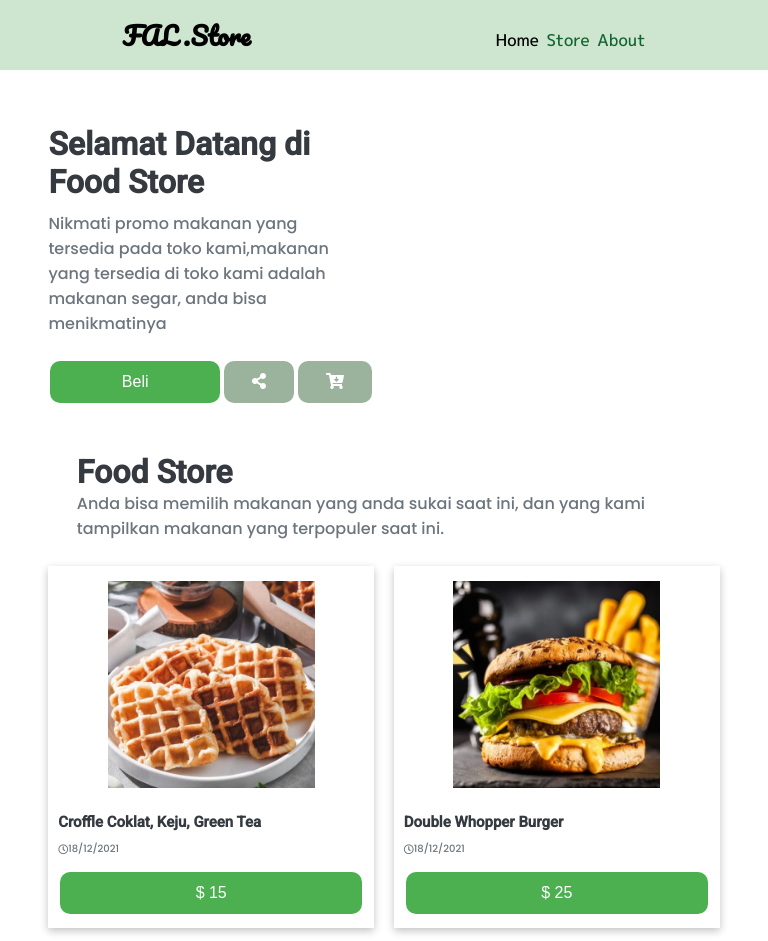
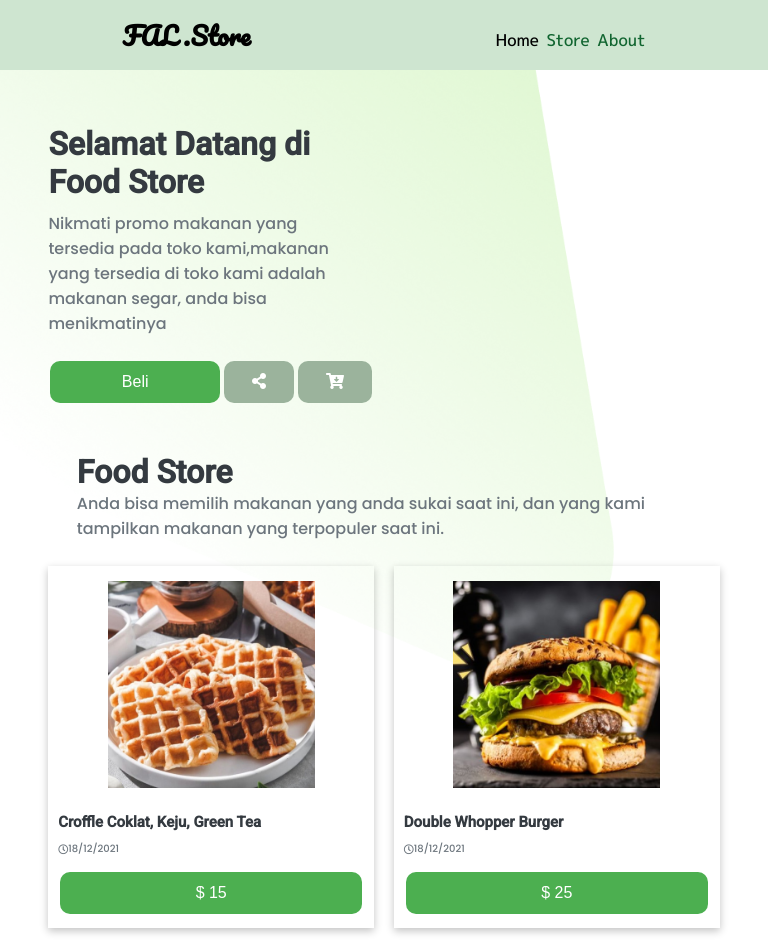
Before and after one commit to Fahmiali99/Food-Store, a plain HTML site: page index.html in a window 768 px wide. Shown: the top 941 px of the page. Drawn offline with Linux system fonts and the light colour scheme.

Commit message:
background

```diff
--- a/index.html
+++ b/index.html
@@ -66,11 +66,13 @@
       <script src="script.js"></script>
     </header>
 
-    <!-- <div class="baner-store">
-      <div class="img-baner">
-        <img src="/image/store/foodstore.png" alt="" width="100%" />
-      </div>
-    </div> -->
+    <figure class="background">
+      <img
+        class="img-background"
+        src="/image/background/Polygon 1.png"
+        alt=""
+      />
+    </figure>
 
     <div class="content-ban">
       <div class="kiri-ban">
@@ -231,7 +233,6 @@
 
         <article>
           <div class="title-promo">
-            <!-- <div class="title-promo-on" style="width: 100; display: flex"> -->
             <div class="point-title-promo">
               <h1 id="title-promo">Promo</h1>
             </div>
@@ -243,9 +244,6 @@
                 <p>Selengkapnya</p>
               </a>
             </div>
-            <!-- <div class="button-buy-promo">
-              <button class="button button2">$ 10</button>
-            </div> -->
           </div>
           <div class="content-ban">
             <div class="kiri-ban">
--- a/style.css
+++ b/style.css
@@ -378,6 +378,16 @@ footer {
   margin-top: 20px;
 }
 
+.background {
+  position: absolute;
+  width: 100%;
+  z-index: -99;
+}
+
+.img-background {
+  z-index: -2;
+}
+
 @media screen and (min-width: 768px) {
   .food-store-img-ii {
     display: none;
@@ -386,6 +396,7 @@ footer {
   .point-title-promo {
     width: 100%;
     margin-left: 7%;
+    z-index: -99;
   }
 }
 
@@ -396,6 +407,12 @@ footer {
   }
 
   aside {
+    width: 100%;
+    display: flex;
+    justify-content: center;
+  }
+
+  .container-aside {
     width: 100%;
     display: flex;
     justify-content: center;
@@ -529,11 +546,7 @@ footer {
     justify-content: center;
     margin-top: 5px;
   }
-  /* .title-promo-on {
-    width: 100%;
 
-    background-color: #4caf50;
-  } */
   .promo-onCenter {
     width: 100%;
     display: flex;
@@ -542,7 +555,6 @@ footer {
     font-style: italic;
   }
   .point-title-promo {
-    width: 100%;
     height: 100%;
     display: flex;
     align-items: center;
@@ -559,6 +571,13 @@ footer {
   }
   #title-promo {
     font-size: 25px;
+  }
+  .background {
+    width: 100%;
+  }
+  .img-background {
+    width: 80%;
+    z-index: -99;
   }
 }
 
```
Also changed, not shown: image/background/Polygon 1.png (added).
